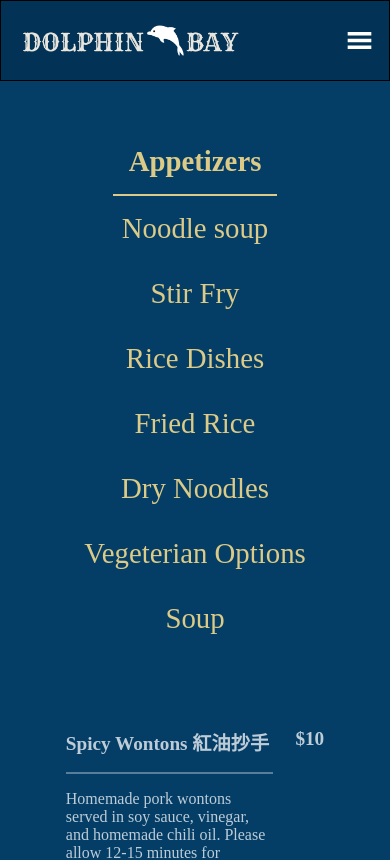
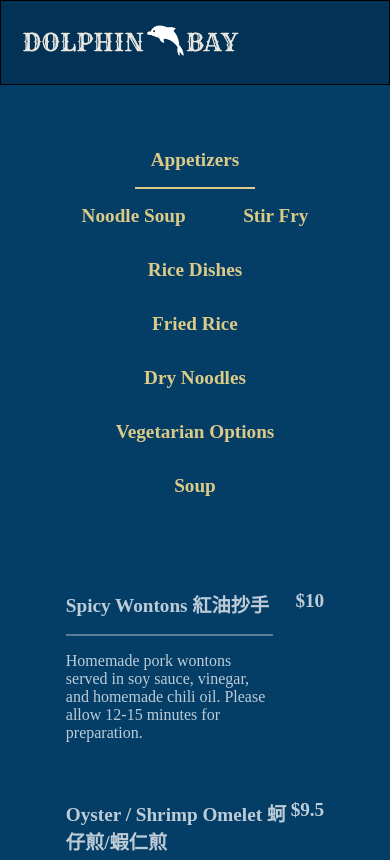
Before and after one commit to good3228/DolphinBay_Website, a React (Create React App) app: page /menu in a window 390 px wide. Shown: the top 860 px of the page. Built offline with nearby package versions, Linux system fonts and the light colour scheme; a web font is replaced by a local one.

Commit message:
menu last component move to left not center, if odd

```diff
--- a/src/App.js
+++ b/src/App.js
@@ -37,14 +37,7 @@ const App = () => (
             </>
           }
         ></Route>
-        <Route
-          path="/menu"
-          element={
-            <>
-              <Navbar /> <FullMenu />
-            </>
-          }
-        ></Route>
+        <Route path="/menu" element={<FullMenu />}></Route>
       </Routes>
     </BrowserRouter>
   </div>
--- a/src/components/Navbar/Navbar.css
+++ b/src/components/Navbar/Navbar.css
@@ -7,7 +7,6 @@
   border: black 0.01rem solid;
 
   z-index: 100;
-
 
   padding: 1rem 2rem;
 }
--- a/src/components/Navbar/Navbar.jsx
+++ b/src/components/Navbar/Navbar.jsx
@@ -11,7 +11,9 @@ const Navbar = () => {
   return (
     <nav className="app__navbar">
       <div className="app__navbar-logo">
-        <img src={images.DB_logo} alt="app logo"></img>
+        <a href="#">
+          <img src={images.DB_logo} alt="app logo"></img>
+        </a>
       </div>
 
       <ul className="app__navbar-links">
--- a/src/container/FullMenu/FullMenu.css
+++ b/src/container/FullMenu/FullMenu.css
@@ -3,6 +3,7 @@
   /*  */
   display: flex;
   flex-direction: column;
+  min-height: 100vh;
 }
 
 .app__work-filter {
@@ -55,6 +56,7 @@
   border: none;
   border-bottom: solid var(--color-blue) 2.5px;
   border-radius: 5px;
+  cursor: pointer;
 }
 
 .app__fullMenu-filter-active {
@@ -73,7 +75,18 @@
   text-decoration-color: var(--color-blue);
   text-decoration-thickness: 2.5px; */
 }
-
+@media screen and (max-width: 1150px) {
+  .app__fullMenu-filter {
+    font-size: 1.2rem;
+    font-weight: 600;
+    margin-right: 0.8rem;
+    margin-left: 0.8rem;
+  }
+  .app__fullMenu-filter-active {
+    font-weight: 600;
+    font-size: 1.2rem;
+  }
+}
 .fullMenu-part {
   display: flex;
   flex-wrap: wrap;
@@ -90,6 +103,7 @@
   min-width: 300px;
 }
 
+
 .app__fullMenu .item-info .divide-line {
   width: 100%;
   height: 1px;
@@ -97,29 +111,81 @@
   margin: 1rem 0;
 }
 
-
-
 .FullMenu MenuItem:hover {
   background-color: gray;
 }
 
-
-.item-info-title-price{
+.item-info-title-price {
   display: flex;
   flex-direction: row;
   justify-content: space-between;
 }
 
-.item-info-divide-text{
+.item-info-divide-text {
   width: 80%;
 }
 
-.title{
+.title {
   font-size: 1.2rem;
   font-weight: 800;
 }
 
-.price{
+.price {
   font-size: 1.2rem;
   font-size: 800;
 }
+
+/* navbar */
+.app__navbar {
+  width: 100%;
+  display: flex;
+  justify-content: space-between;
+  align-items: center;
+  background-color: var(--color-darkblue);
+  border: black 0.01rem solid;
+  z-index: 100;
+  padding: 1rem 2rem;
+}
+
+.app__navbar-logo {
+  display: flex;
+  justify-content: flex-start;
+  align-items: center;
+}
+
+.app__navbar-logo img {
+  width: 230px;
+  height: auto;
+}
+
+@media screen and (min-width: 2000px) {
+  .app__navbar-logo img {
+    width: 330px;
+    height: auto;
+  }
+}
+
+@media screen and (max-width: 1150px) {
+  .app__navbar-links {
+    display: none;
+  }
+
+  .app__navbar-smallscreen {
+    display: flex;
+  }
+}
+
+@media screen and (max-width: 650px) {
+  .app__navbar {
+    padding: 1rem;
+  }
+
+  .app__navbar-login {
+    display: none;
+  }
+
+  .app__navbar-logo img {
+    width: 230px;
+    height: auto;
+  }
+}
--- a/src/container/FullMenu/FullMenu.jsx
+++ b/src/container/FullMenu/FullMenu.jsx
@@ -2,6 +2,7 @@ import React, { useState, useEffect } from "react";
 
 import "./FullMenu.css";
 import { data } from "../../constants";
+import images from "../../constants/images";
 
 import { animate, motion } from "framer-motion";
 import { useMediaQuery } from "@mui/material";
@@ -184,6 +185,18 @@ const CustomizedMenus = () => {
   );
 };
 
+const Navbar = () => {
+  return (
+    <nav className="app__navbar">
+      <div className="app__navbar-logo">
+        <a href="http://localhost:3000/">
+          <img src={images.DB_logo} alt="app logo"></img>
+        </a>
+      </div>
+    </nav>
+  );
+};
+
 const FullMenu = () => {
   const [menuFilter, setMenuFilter] = useState("All");
   const [activeFilter, setActiveFilter] = useState("Appetizers");
@@ -195,16 +208,17 @@ const FullMenu = () => {
 
   return (
     <div className="app__fullMenu">
+      <Navbar></Navbar>
       {
         <div className="app__work-filter">
           {[
             "Appetizers",
-            "Noodle soup",
+            "Noodle Soup",
             "Stir Fry",
             "Rice Dishes",
             "Fried Rice",
             "Dry Noodles",
-            "Vegeterian Options",
+            "Vegetarian Options",
             "Soup",
           ].map((item, index) => (
             <>
@@ -236,7 +250,40 @@ const FullMenu = () => {
       ></motion.div> */}
       <div className="fullMenu-part">
         {/* {!isNonMobileScreens && <CustomizedMenus />} */}
-        {data.menu.map((item, index) => (
+        {/* {data.menu.map((item, index) => {
+          const isLast = index === data.menu.length - 1;
+          const isOddPosition = index % 2 === 0;
+
+          return (
+            <>
+              {activeFilter === item.category && (
+                <div className="item-info" key={index}>
+                  <header>
+                    <div className="item-info-title-price">
+                      <h4 className="title">{item.title}</h4>
+                      <h4 className="price">${item.price}</h4>
+                    </div>
+
+                    <div className="item-info-divide-text">
+                      <div className="divide-line"></div>
+                      <p className="item-text">{item.desc}</p>
+                    </div>
+                  </header>
+                </div>
+              )}
+            </>
+          );
+        })} */}
+
+        <div className="fullMenu-part">
+          {/* {!isNonMobileScreens && <CustomizedMenus />} */}
+          {data.menu
+            .filter((item) => item.category === activeFilter)
+            .map((item, index, array) => {
+              const isLast = array.indexOf(item) === array.length - 1;
+              const isOddPosition = index % 2 === 0;
+
+              return (
                 <>
                   <div className="item-info" key={index}>
                     <header>
@@ -251,8 +298,25 @@ const FullMenu = () => {
                       </div>
                     </header>
                   </div>
+                  {isLast && isOddPosition && (
+                    <div className="item-info" key={index}>
+                      <header>
+                        <div className="item-info-title-price">
+                          <h4 className="title"></h4>
+                          <h4 className="price"></h4>
+                        </div>
+
+                        <div className="item-info-divide-text">
+                          {/* <div className="divide-line"></div> */}
+                          <p className="item-text"></p>
+                        </div>
+                      </header>
+                    </div>
+                  )}
                 </>
-        ))}
+              );
+            })}
+        </div>
       </div>
     </div>
   );
```
Lines whose indentation alone changed are shown as unchanged.
